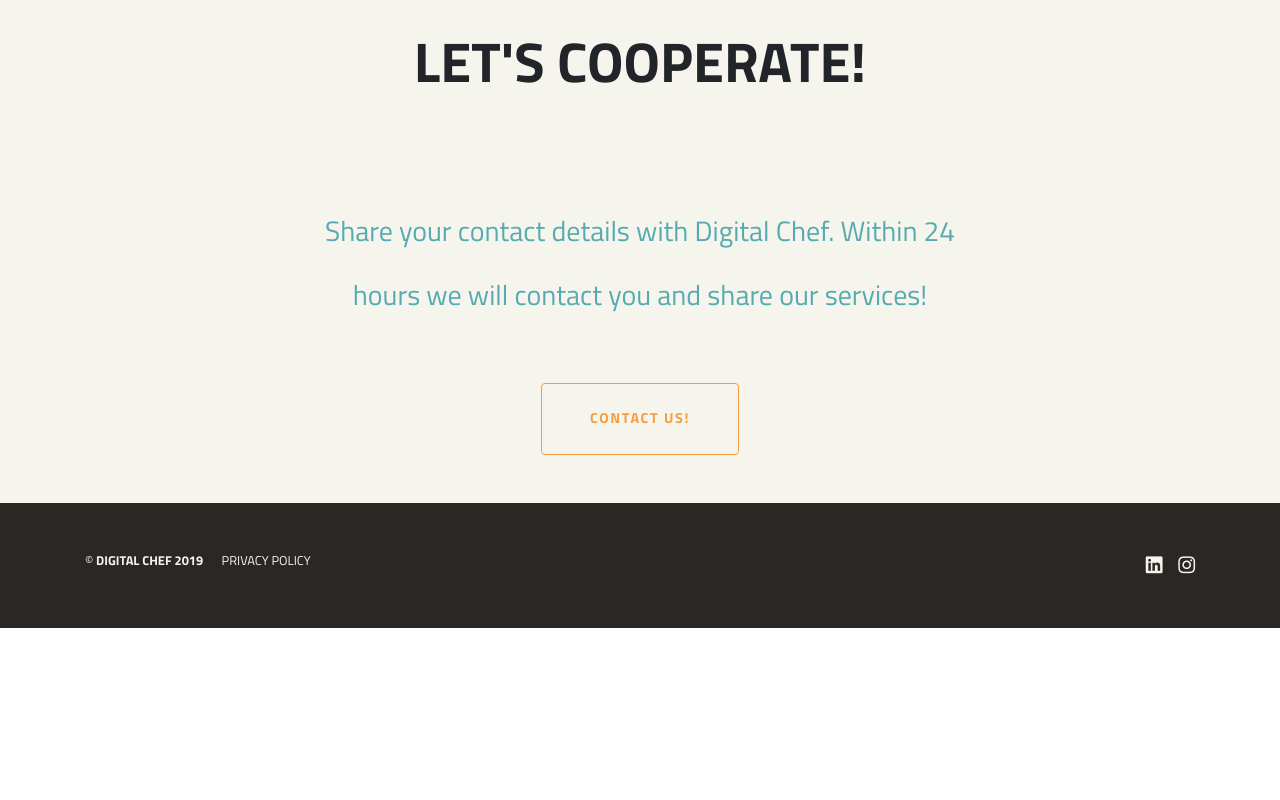
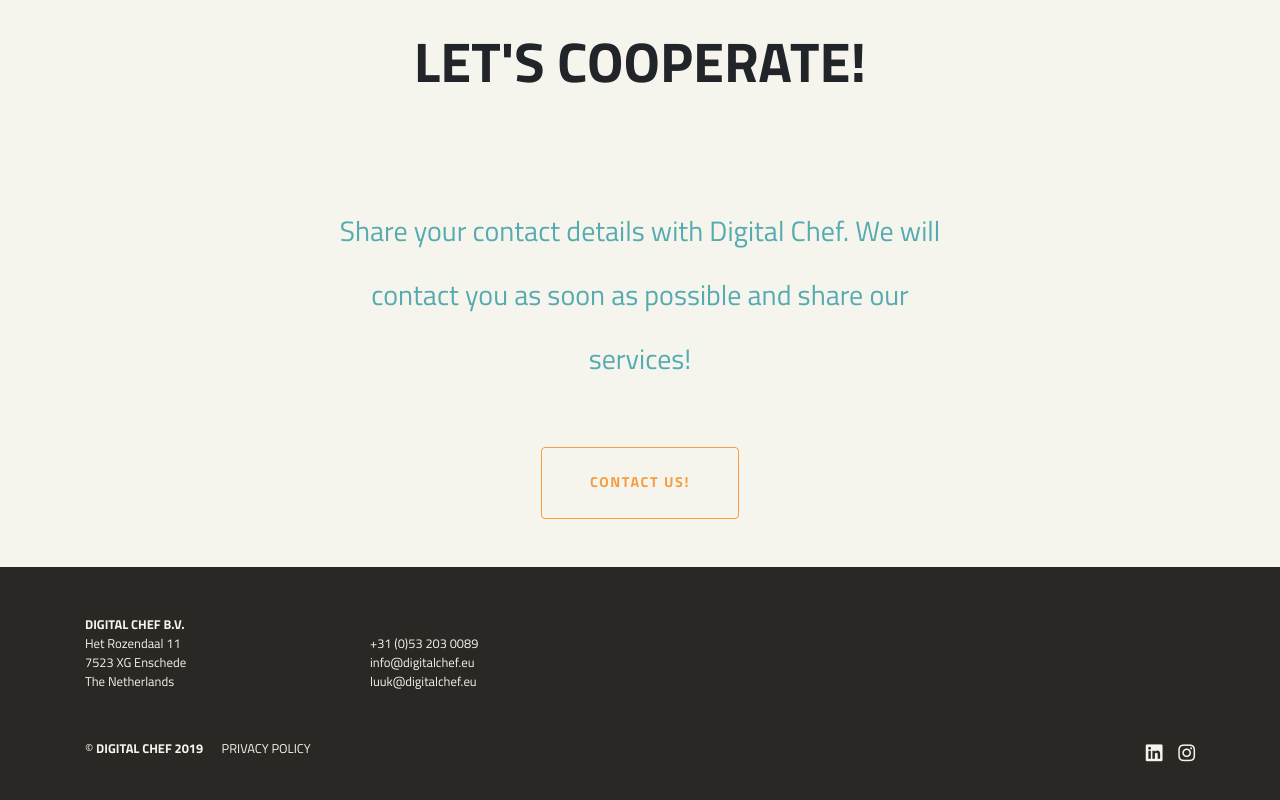
Before and after one commit to Digital-Chef/digital-chef.github.io, a plain HTML site: page index.html in a window 1280 px wide. Shown: the part 6918-7718 px from the top of the page. Before the commit the page ends 7546 px from the top, so only its background shows below. Drawn offline with Linux system fonts and the light colour scheme.

Commit message:
semifinal

```diff
--- a/index.html
+++ b/index.html
@@ -450,11 +450,9 @@
 				<div class="col-xs-0 col-sm-2"></div>
 				<div class="col-xs-12 col-sm-8">
 					<div class="p-5 text-center">
-						<h3 style="color:rgb(86,171,176);">Share your contact details with Digital Chef. Within 24 hours
-							we will
-							contact you and share our services!</h3>
-
-						<a href="mailto:info@digitalchef.eu" class="btn btn-primary btn-xl mt-5">CONTACT US!</a>
+						<h3 style="color:rgb(86,171,176);">Share your contact details with Digital Chef. We will
+							contact you as soon as possible and share our services!</h3>
+							<a href="mailto:info@digitalchef.eu" class="btn btn-primary btn-xl mt-5">CONTACT US!</a>
 					</div>
 				</div>
 				<div class="col-xs-0 col-sm-2"></div>
@@ -466,6 +464,17 @@
 	<footer class="py-5 charcoal">
 		<div class="container">
 			<div class="row align-top">
+					<div class="col-sm-3 pb-5">
+							<p class="m-0 text-left text-clay small"><b>DIGITAL CHEF B.V.</b><br>Het Rozendaal 11<br>7523 XG Enschede<br>The Netherlands
+							</p>
+						</div>
+						<div class="col-sm-3 pb-5">
+								<p class="m-0 text-left text-clay small"><br>+31 (0)53 203 0089<br>info@digitalchef.eu<br>luuk@digitalchef.eu								</p>
+							</div>
+						<div class="col-sm-6">
+
+							</div>
+
 				<div class="col-sm-6">
 					<p class="m-0 text-left text-clay small">&copy; <b> DIGITAL CHEF 2019</b> &emsp; PRIVACY POLICY
 					</p>
```
Also changed, not shown: img/01 - kopie.png (added), img/01.jpg (deleted), img/01_1.png (added), img/03.png (added), img/test.png (deleted), 3 other files.
